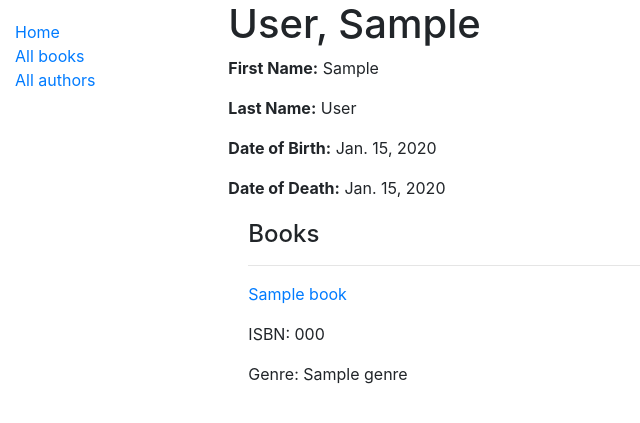
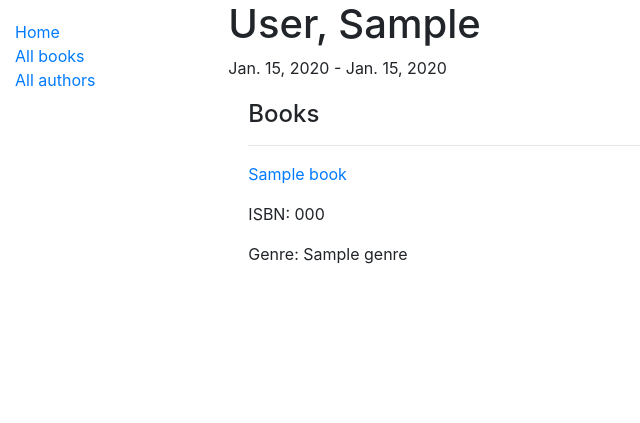
Before and after one commit to jonas-pettersson/LocalLibrary, a Django app: page /catalog/author/1 in a window 1280 px wide. Shown: the top 423 px of the page, without its empty margins (0-640 px from the left). Run offline with Django 3.2, Linux system fonts and the light colour scheme; tables that the repository leaves empty hold one stand-in row (values such as "Sample post"); some libraries are stand-ins or nearby versions.

Commit message:
none dates display as empty string

```diff
--- a/locallibrary/catalog/templates/author_detail.html
+++ b/locallibrary/catalog/templates/author_detail.html
@@ -3,10 +3,7 @@
 {% block content %}
     <h1>{{ author.last_name }}, {{ author.first_name }}</h1>
 
-   <p><strong>First Name:</strong> {{ author.first_name }}</p>
-    <p><strong>Last Name:</strong> {{ author.last_name }}</p>
-    <p><strong>Date of Birth:</strong> {{ author.date_of_birth }}</p>
-    <p><strong>Date of Death:</strong> {{ author.date_of_birth }}</p>
+    <p>{% if author.date_of_birth %}{{ author.date_of_birth }}{% endif %} - {% if author.date_of_birth %}{{ author.date_of_birth }}{% endif %}</p>
 
     <div style="margin-left:20px;margin-top:20px">
         <h4>Books</h4>
--- a/locallibrary/catalog/templates/author_list.html
+++ b/locallibrary/catalog/templates/author_list.html
@@ -6,7 +6,8 @@
     <ul>
         {% for author in author_list %}
             <li>
-                <a href="{{ author.get_absolute_url }}">{{ author.last_name }}, {{ author.first_name }}</a>
+                <a href="{{ author.get_absolute_url }}">{{ author.last_name }}, {{ author.first_name }} </a>
+                ({% if author.date_of_birth %}{{ author.date_of_birth }}{% endif %} - {% if author.date_of_birth %}{{ author.date_of_birth }}{% endif %})
             </li>
         {% endfor %}
     </ul>
```
